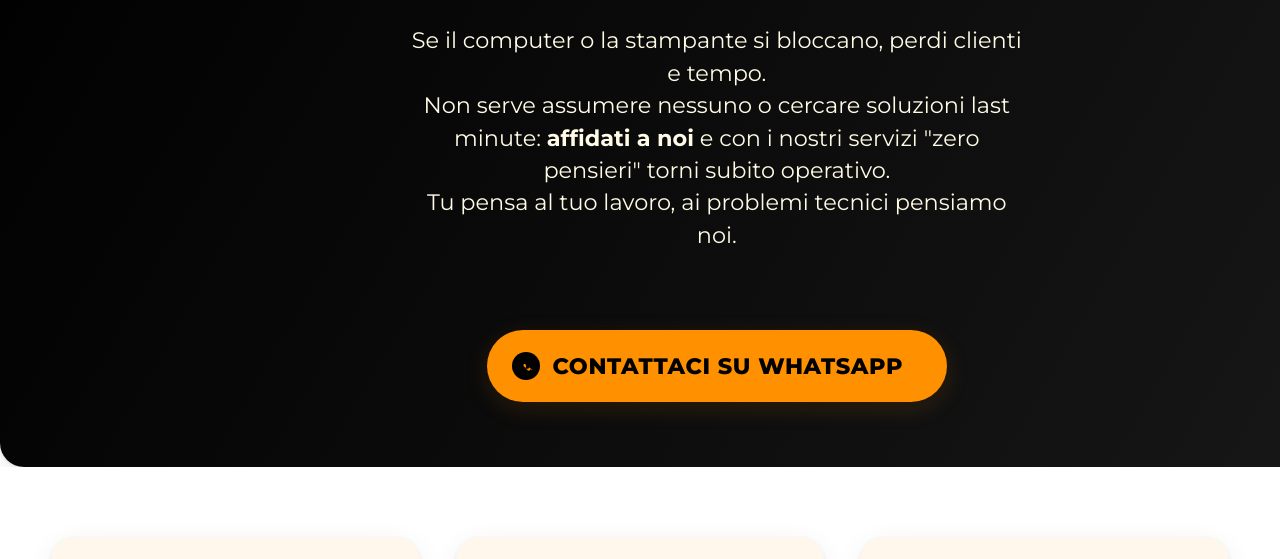
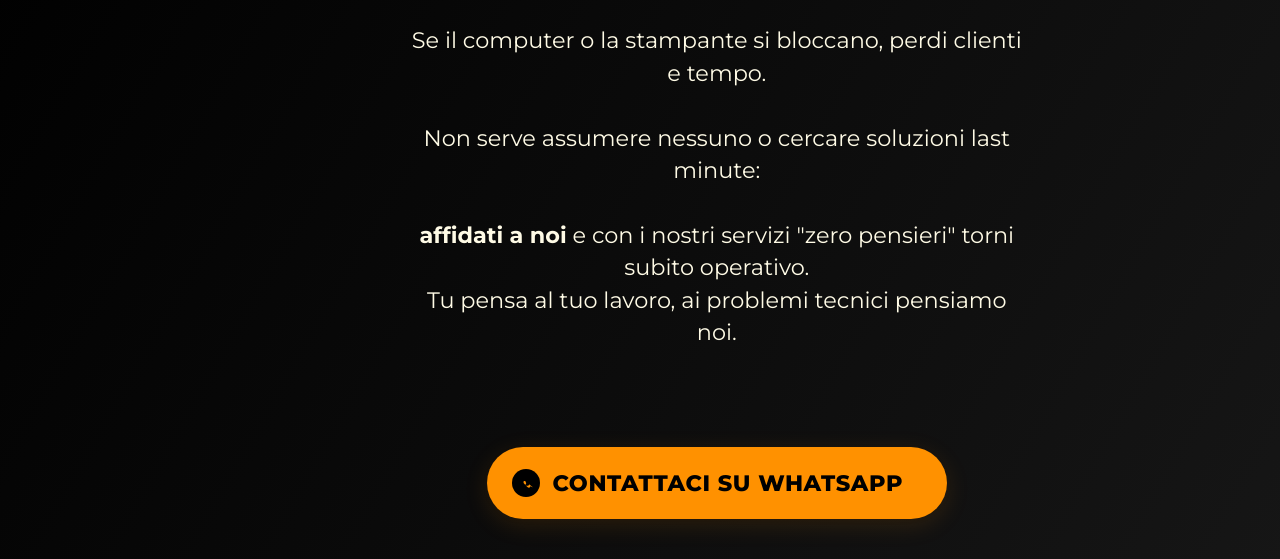
Before and after one commit to maickonen/easyt, a plain HTML site: page index.html in a window 1280 px wide. Shown: the part 172-731 px from the top of the page. Drawn offline with Linux system fonts and the light colour scheme.

Commit message:
Update index.html

```diff
--- a/index.html
+++ b/index.html
@@ -200,12 +200,12 @@
     <h1>PROTEGGIAMO LA TUA ATTIVITÀ</h1>
     <div class="sub">ZERO GUASTI E SECCATURE</div>
     <p>
-      Se il computer o la stampante si bloccano, perdi clienti e tempo.<br>
-      Non serve assumere nessuno o cercare soluzioni last minute:
+      Se il computer o la stampante si bloccano, perdi clienti e tempo.<br><br>
+      Non serve assumere nessuno o cercare soluzioni last minute:<br><br>
       <strong>affidati a noi</strong> e con i nostri servizi "zero pensieri" torni subito operativo.<br>
       Tu pensa al tuo lavoro, ai problemi tecnici pensiamo noi.
-    </p>
-    <a class="cta-btn" target="_blank" href="https://wa.me/393471796633?text=Ciao,%20voglio%20ricevere%20pi%C3%B9%20info!">
+    </p><br>
+    <a class="cta-btn" target="_blank" href="https://wa.me/393471796633?text=Ciao,%20voglio%20ricevere%20pi%C3%B9%20informazioni">
       <svg fill="#fff" viewBox="0 0 32 32" width="28" height="28"><circle fill="#000" cx="16" cy="16" r="16"/><path fill="#ff9100" d="M24.19 21.09c-.36-.18-2.13-1.05-2.45-1.18-.32-.13-.55-.19-.77.12s-.88 1.07-1.08 1.3c-.2.21-.38.24-.7.08a7.65 7.65 0 01-2.29-1.42 8.29 8.29 0 01-1.54-1.87c-.16-.27-.02-.41.12-.56.13-.13.27-.32.41-.48.14-.16.19-.27.29-.44.1-.17.05-.31-.01-.44-.06-.14-.62-1.5-.85-2.08-.22-.52-.42-.45-.62-.46-.16-.01-.35-.02-.54-.02-.19 0-.36.06-.49.18-.13.11-.5.49-.5 1.22s.52 1.41.61 1.5c.09.1 1.04 1.59 2.5 2.18.35.15.62.22.83.28a2.28 2.28 0 001.08.07c.33-.07 1.02-.42 1.16-.85.14-.43.14-.8.1-.88z"/></svg>
       Contattaci su WhatsApp
     </a>
```
